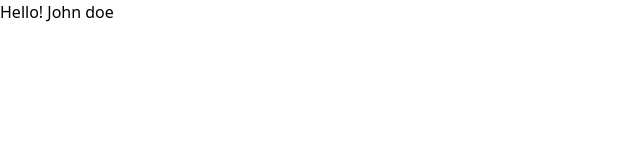
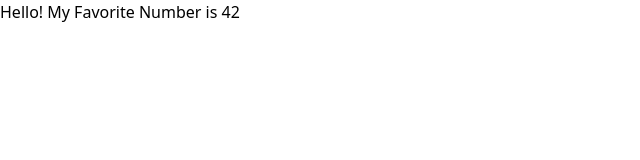
Before and after one commit to jeanwang2dev/scrimba-course-challenges, a React app: page / in a window 1280 px wide. Shown: the top 160 px of the page, without its empty margins (0-640 px from the left). Built offline with nearby package versions, Linux system fonts and the light colour scheme.

Commit message:
pass FavoriteNumber HOC

```diff
--- a/src/App.js
+++ b/src/App.js
@@ -1,10 +1,11 @@
-import { withExtraPropsAdded } from './components/withExtraPropsAdded'
+//import { withExtraPropsAdded } from './components/withExtraPropsAdded'
+import { withFavoriteNumber } from "./components/withFavoriteNumber"
 
 function App(props) {
     console.log(props)
     return (
-        <div>Hello! {props.name}</div>
+        <div>Hello! My Favorite Number is {props.favNumber}</div>
     )
 }
 
-export default withExtraPropsAdded(App)
+export default withFavoriteNumber(App)
--- /dev/null
+++ b/src/components/withFavoriteNumber.js
@@ -0,0 +1,19 @@
+import React from "react"
+/**
+ * A function that takes a component as its first argument and returns a new component that wraps
+ * the given component, providing extra capabilities to it.
+ *
+ * Challenge: Write a higher-order component that passes a new prop to the given component
+ * called "favoriteNumber" and includes your own, personal, favorite number
+ *
+ * Then, in App.js, render that favorite number to the screen
+ */
+export function withFavoriteNumber(component) {
+    const Component = component;
+    return function(props){
+        return(
+            <Component favNumber={42} {...props} />
+        )
+    }
+
+}
```
